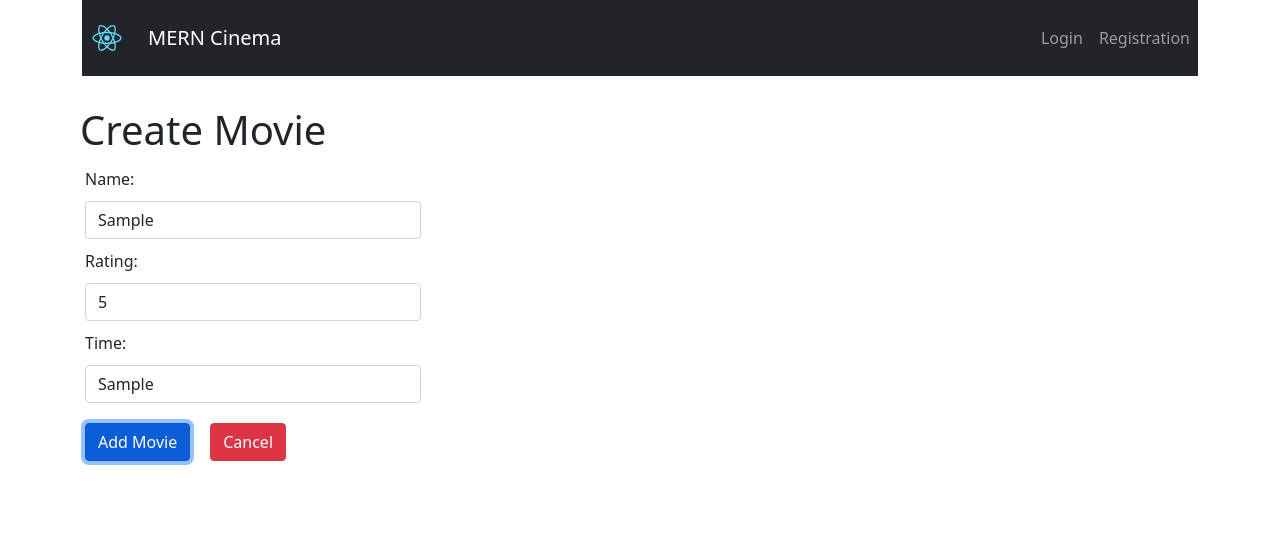
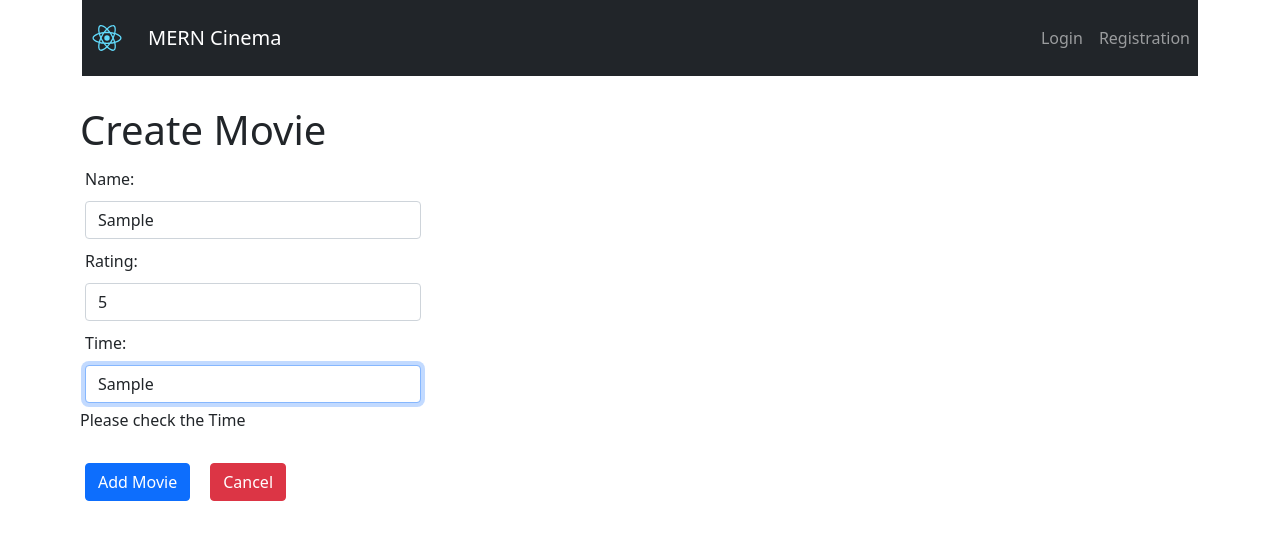
Before and after one commit to VladimirUman/cinema, a React (Create React App) app: page /movies/create in a window 1280 px wide. Both pictures are taken after typing "Sample", "5", "Sample" into the empty fields and a click on the button "Add Movie". Shown: the top 540 px of the page. Built offline with nearby package versions, Linux system fonts and the light colour scheme; no server answers.

Commit message:
added validation on movie create page

```diff
--- a/src/pages/MoviesInsert.jsx
+++ b/src/pages/MoviesInsert.jsx
@@ -1,7 +1,10 @@
-import React, { Component } from 'react'
+import React, { useCallback } from 'react'
+import { useForm } from "react-hook-form";
 import api from '../api'
 
 import styled from 'styled-components'
+
+import { nameValidator } from '../services/validation-rules'
 
 const Title = styled.h1.attrs({
     className: 'h1',
@@ -36,87 +39,57 @@ const CancelButton = styled.a.attrs({
     margin: 15px 15px 15px 5px;
 `
 
-class MoviesInsert extends Component {
-    constructor(props) {
-        super(props)
+function MoviesInsert() {
+    const { register, handleSubmit, formState: { errors } } = useForm();
 
-        this.state = {
-            name: '',
-            rating: '',
-            time: '',
-        }
-    }
-
-    handleChangeInputName = async event => {
-        const name = event.target.value
-        this.setState({ name })
-    }
-
-    handleChangeInputRating = async event => {
-        const rating = event.target.validity.valid
-            ? event.target.value
-            : this.state.rating
-
-        this.setState({ rating })
-    }
-
-    handleChangeInputTime = async event => {
-        const time = event.target.value
-        this.setState({ time })
-    }
-
-    handleIncludeMovie = async () => {
-        const { name, rating, time } = this.state
+    const handleCreateMovie = useCallback(async (data) => {
+        const { name, rating, time } = data
         const arrayTime = time.split('/')
         const payload = { name, rating, time: arrayTime }
 
-        await api.insertMovie(payload).then(res => {
+        try {
+            await api.insertMovie(payload);
+
             window.alert(`Movie inserted successfully`)
-            this.setState({
-                name: '',
-                rating: '',
-                time: '',
-            })
-        })
+
+            window.location.href = '/movies/list';
+        } catch(err) {
+            window.alert(err['validationErrors'] ? err['validationErrors'][0]['msg'] : err['errors'])
         }
+    }, []);
 
-    render() {
-        const { name, rating, time } = this.state
     return (
         <Wrapper>
             <Title>Create Movie</Title>
 
+            <form onSubmit={handleSubmit(handleCreateMovie)}>
                 <Label>Name: </Label>
                 <InputText
                     type="text"
-                    value={name}
-                    onChange={this.handleChangeInputName}
+                    {...register("name", nameValidator)}
                 />
+                {errors.name && <p>Please check the Name</p>}
 
                 <Label>Rating: </Label>
                 <InputText
                     type="number"
                     step="0.1"
-                    lang="en-US"
-                    min="0"
-                    max="10"
-                    pattern="[0-9]+([,\.][0-9]+)?"
-                    value={rating}
-                    onChange={this.handleChangeInputRating}
+                    {...register("rating", { required: true, min: 0, max: 10, pattern: /[0-9]+([,.][0-9]+)?/ })}
                 />
+                {errors.rating && <p>Please check the Rating</p>}
 
                 <Label>Time: </Label>
                 <InputText
                     type="text"
-                    value={time}
-                    onChange={this.handleChangeInputTime}
+    {...register("time", { required: true, pattern: /([0-9]{1,2}):([0-9]{2})/ })}
                 />
+                {errors.time && <p>Please check the Time</p>}
 
-                <Button onClick={this.handleIncludeMovie}>Add Movie</Button>
+                <Button type="submit">Add Movie</Button>
                 <CancelButton href={'/movies/list'}>Cancel</CancelButton>
+            </form>
         </Wrapper>
     )
 }
-}
 
 export default MoviesInsert
--- a/src/pages/MoviesList.jsx
+++ b/src/pages/MoviesList.jsx
@@ -74,7 +74,6 @@ class MoviesList extends Component {
 
     render() {
         const { movies, isLoading } = this.state
-        console.log('TCL: MoviesList -> render -> movies', movies)
 
         const columns = [
             {
```
Also changed, not shown: src/pages/UserLogin.jsx (indentation only), src/pages/UserRegistration.jsx (indentation only). Lines whose indentation alone changed are shown as unchanged.
